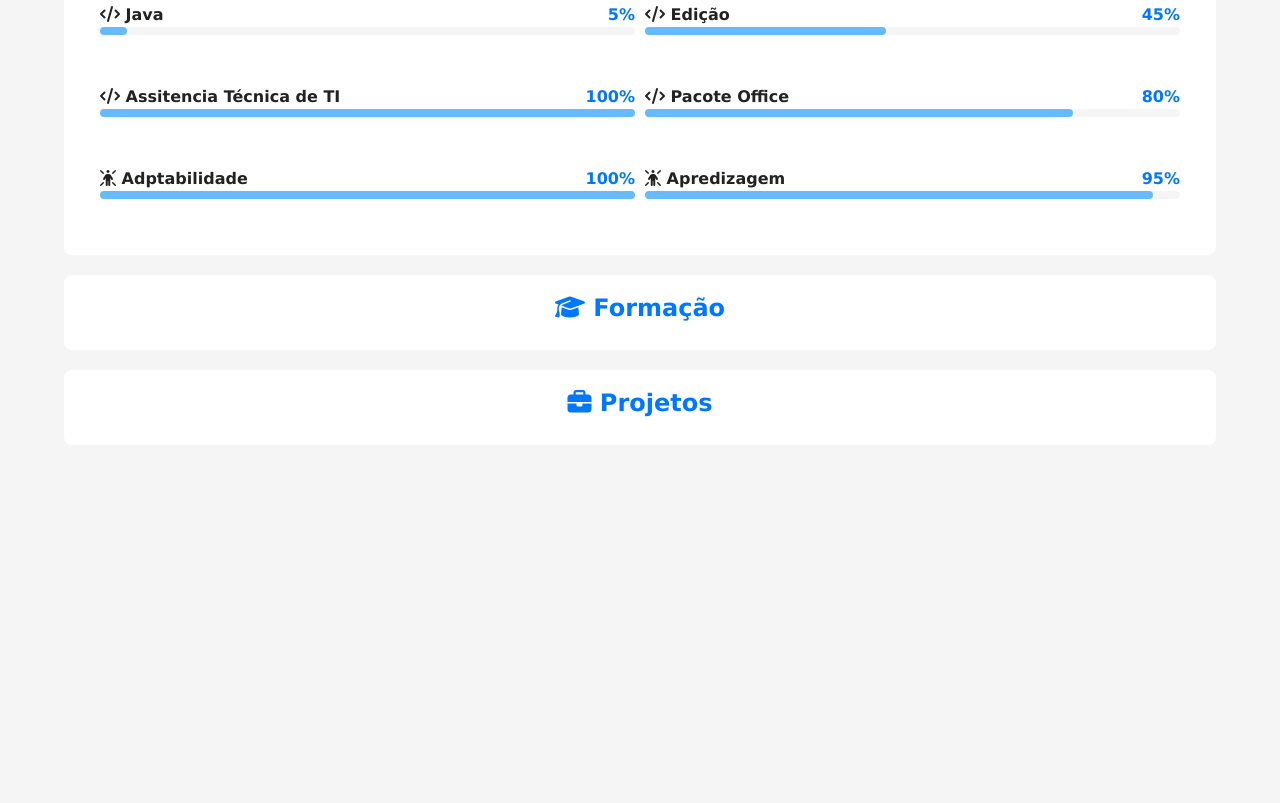
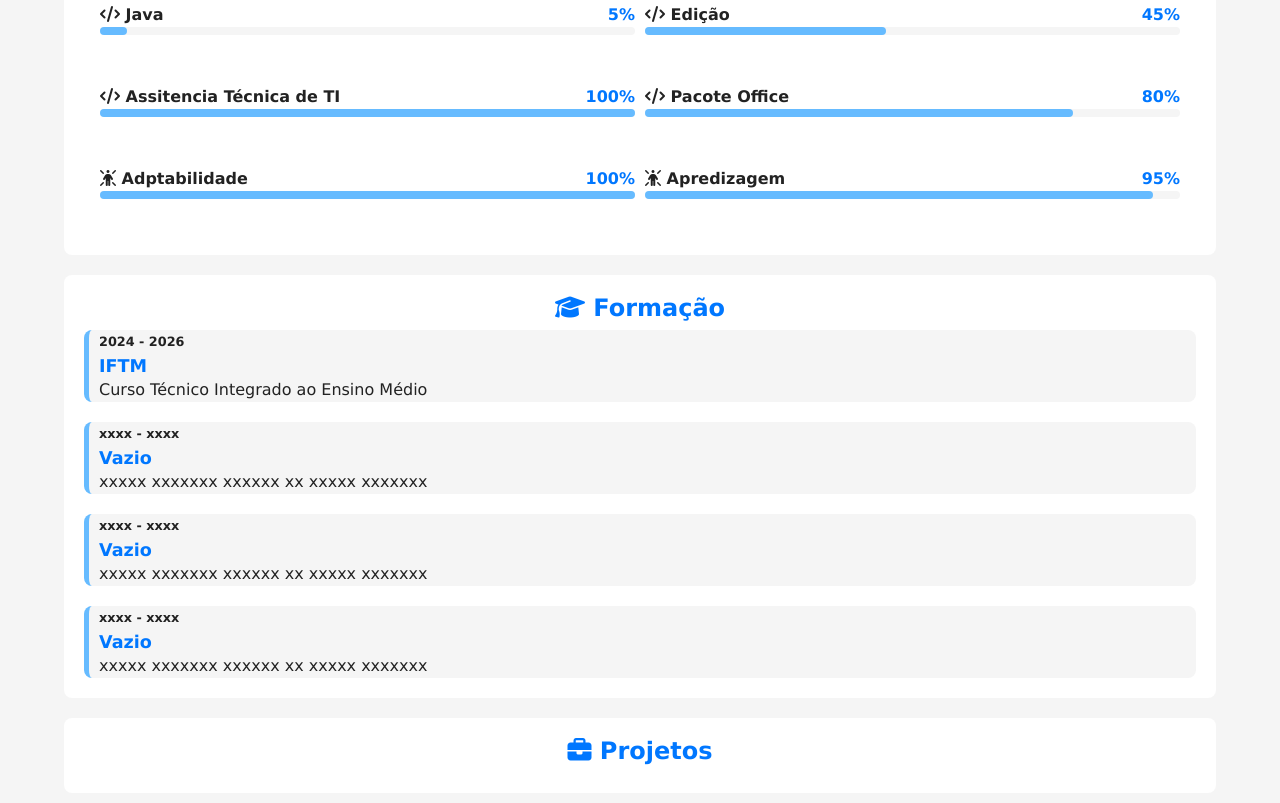
Before and after one commit to Gabriel-rfqx/projeto-portfolio, a plain HTML site: page index.html in a window 1280 px wide. Shown: the part 1433-2236 px from the top of the page. Before the commit the page ends 1898 px from the top, so only its background shows below. Drawn offline with Linux system fonts and the light colour scheme.

Commit message:
area de formações

```diff
--- a/estilos/style.css
+++ b/estilos/style.css
@@ -170,12 +170,58 @@ article .video-container{
   border-radius: 4px;
 }
 
+#formacao-container{
+  display: flex;
+  flex-flow: column-reverse nowrap;
+  gap: 20px;
+}
+
+#formacao-container .curso{
+  background-color: var(--fundo-principal);
+  border-radius: 8px;
+  border-left: 5px solid var(--destaque-inverso);
+  padding-left: 10px;
+  transition: border-width 0.2s, border-color 0.2s;
+
+}
+#formacao-container .curso:hover {
+  border-left-width: 10px;
+  cursor: pointer;
+  border-color: var(--destaque);
+
+}
+
+#formacao-container .periodo{
+  font-size: 0.8em;
+  font-weight: bold;
+  color: var(--texto);
+}
+#formacao-container .instituicao{
+  color: var(--destaque);
+  font-size: 1.1em;
+}
+
+
+
+
+
+
+
+
+
+
+
+
+
+
+
 
 
 @media screen and (min-width: 768px) {
   #skill-container{
     grid-template-columns: 1fr 1fr;
     margin: 1em;
+
   }
 
 }
--- a/index.html
+++ b/index.html
@@ -22,7 +22,7 @@
     </header>
     <main>
         <section id="ficha">
-            <img src="imagens/guanabara-perfil.jpg" alt="Foto do Gabriel/Riflequex" class="foto">
+            <img src="imagens/Eu.jpeg" alt="Foto do Gabriel/Riflequex" class="foto">
             <h1>Gabriel/Riflequex</h1>
             <p>Formado em Tecnologia da informação, desenvolvimento web, automoção e analise de dados em pyton, editor de vídeos, reparo e manutenção de computadores. Apaixonado por tecnologia e sempre em busca de novos desafios. Atualmente terminando o ensino médio no IFTM.</p>
             <div id="social">
@@ -205,6 +205,36 @@
 
             <article id="formacao">
                 <h2><i class="fa-solid fa-graduation-cap"></i> Formação </h2>
+                <div id="formacao-container">
+                    <div class="curso">
+                        <p class="periodo">xxxx - xxxx</p>
+                        <h3 class="instituicao">Vazio</h3>
+                        <p class="titulacao">xxxxx xxxxxxx xxxxxx xx xxxxx xxxxxxx</p>
+                    </div>
+
+                    <div class="curso">
+                        <p class="periodo">xxxx - xxxx</p>
+                        <h3 class="instituicao">Vazio</h3>
+                        <p class="titulacao">xxxxx xxxxxxx xxxxxx xx xxxxx xxxxxxx</p>
+                    </div>
+
+                    <div class="curso">
+                        <p class="periodo">xxxx - xxxx</p>
+                        <h3 class="instituicao">Vazio</h3>
+                        <p class="titulacao">xxxxx xxxxxxx xxxxxx xx xxxxx xxxxxxx</p>
+                    </div>
+
+
+                    <div class="curso">
+                        <p class="periodo">2024 - 2026</p>
+                        <h3 class="instituicao">IFTM</h3>
+                        <p class="titulacao">Curso Técnico Integrado ao Ensino Médio</p>
+                    </div>
+
+
+
+
+                </div>
             </article><!--  Fim Article  -->
 
             <article id="projetos">
```
Also changed, not shown: imagens/Eu.jpeg (added).
